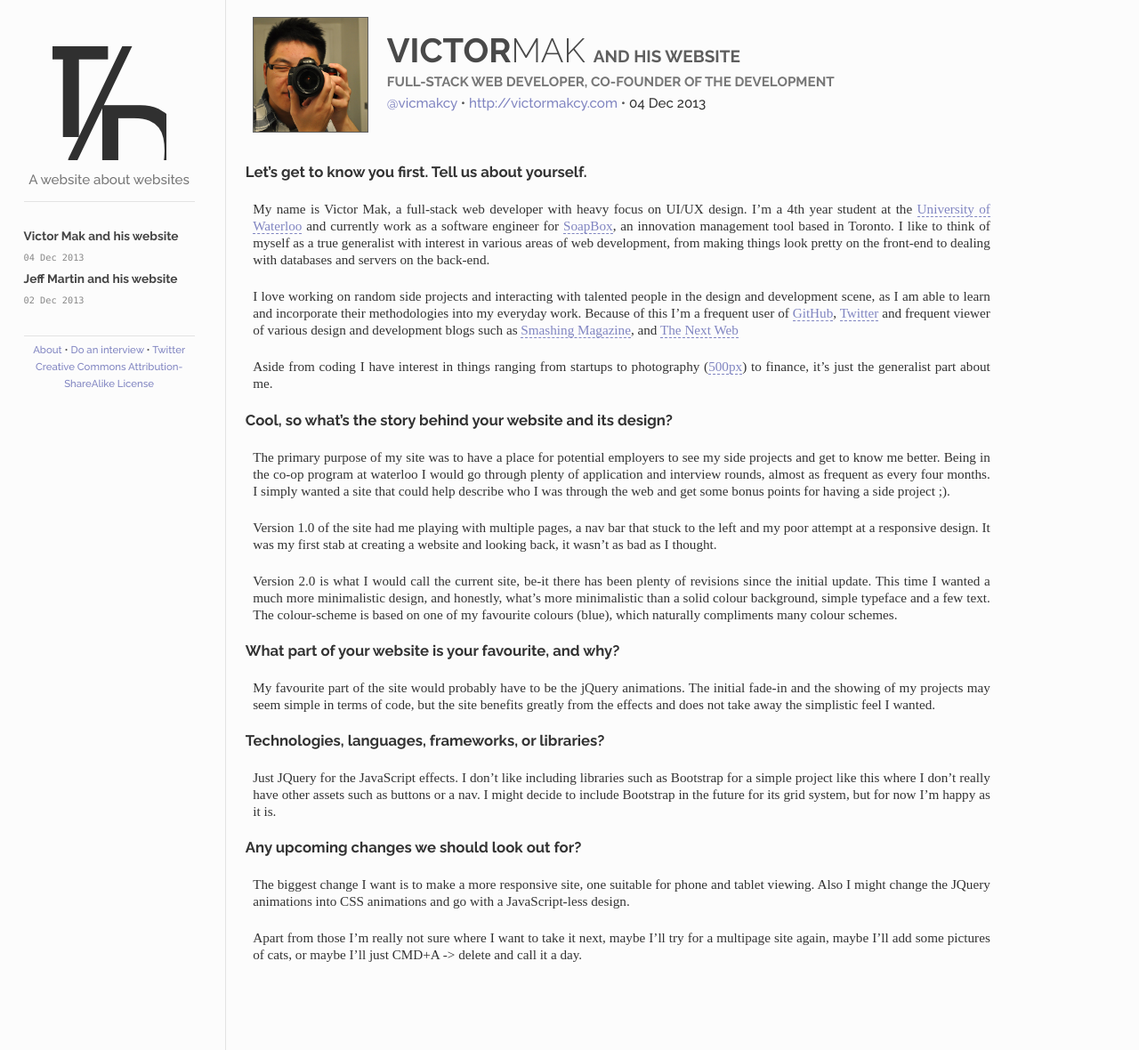
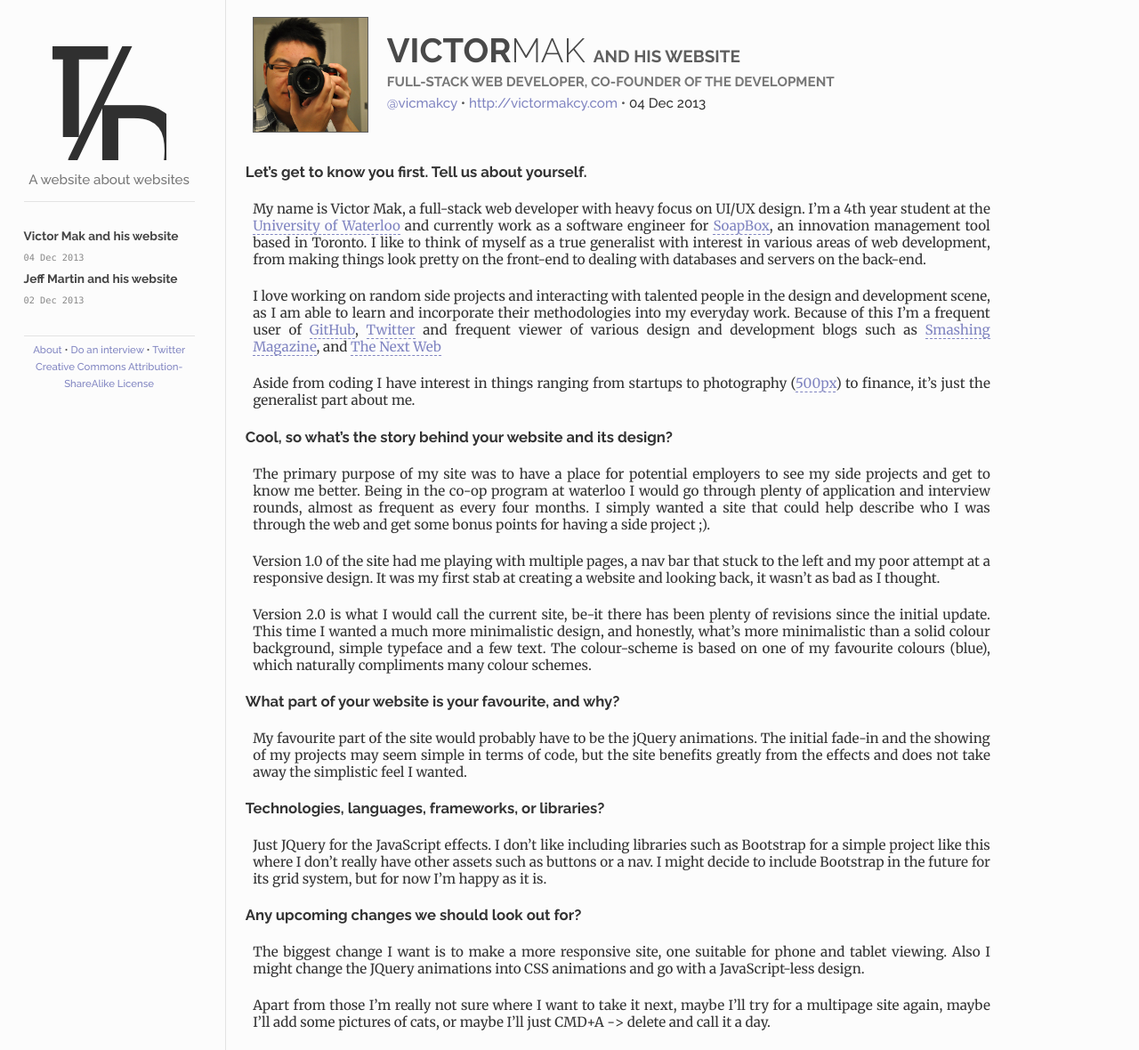
Before and after one commit to the-development/thedevelopment, a Jekyll site: the page built from index.html, in a window 1280 px wide. Shown: the whole page at 89% size. Built offline with Jekyll 4.4.1, drawn with Linux system fonts in a browser that asks for light colours; some web fonts are replaced; Markdown is read by kramdown in place of the engine named in the settings.

Commit message:
Experiment: serif fonts

```diff
--- a/_layouts/default.html
+++ b/_layouts/default.html
@@ -18,7 +18,7 @@
         <!-- Responsive CSS -->
         <link rel="stylesheet" href="/css/responsive.css">
 
-        <link href='http://fonts.googleapis.com/css?family=Droid+Serif:400,700' rel='stylesheet' type='text/css'>
+        <link href='http://fonts.googleapis.com/css?family=Merriweather:400,700' rel='stylesheet' type='text/css'>
         <link href='http://fonts.googleapis.com/css?family=Raleway:300,500,700' rel='stylesheet' type='text/css'>
     </head>
     <body>
--- a/css/main.css
+++ b/css/main.css
@@ -180,7 +180,7 @@ a:hover {
 
 .post {
   clear: both;
-  font-family: 'Droid Serif', serif;
+  font-family: 'Merriweather', serif;
 }
 
 .post p strong {
```
